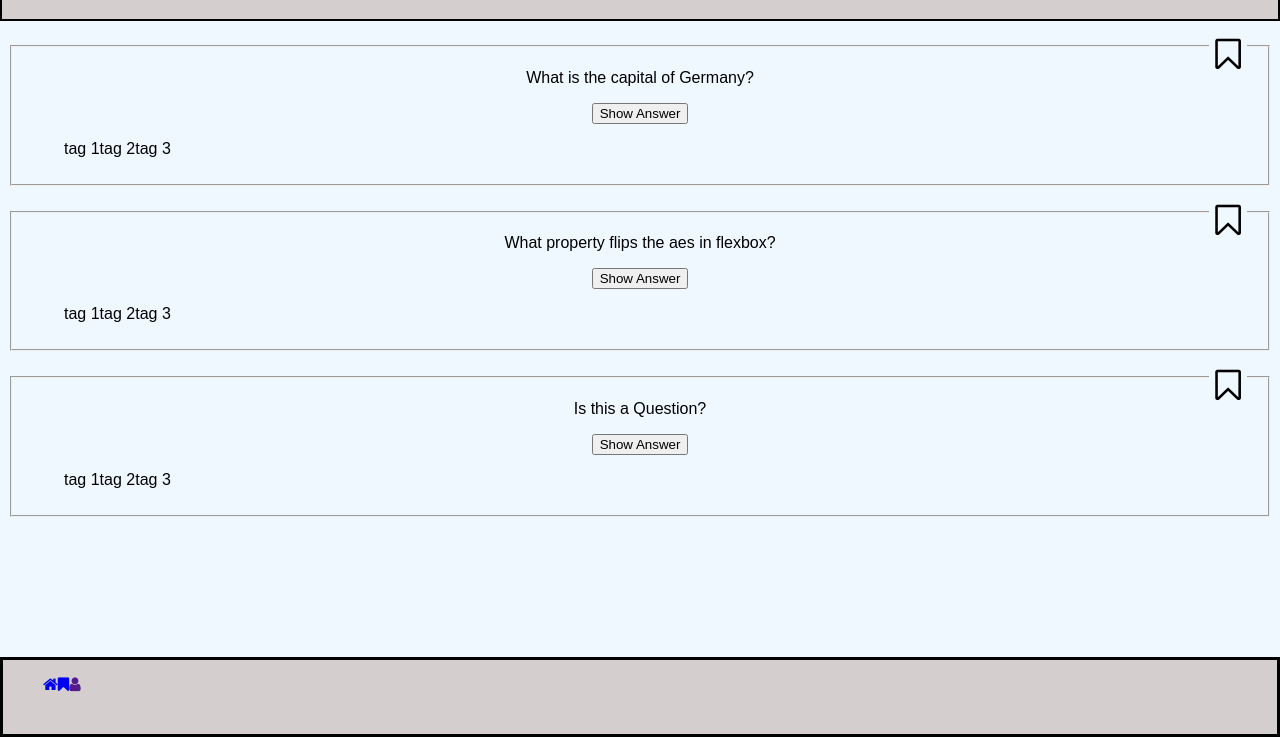
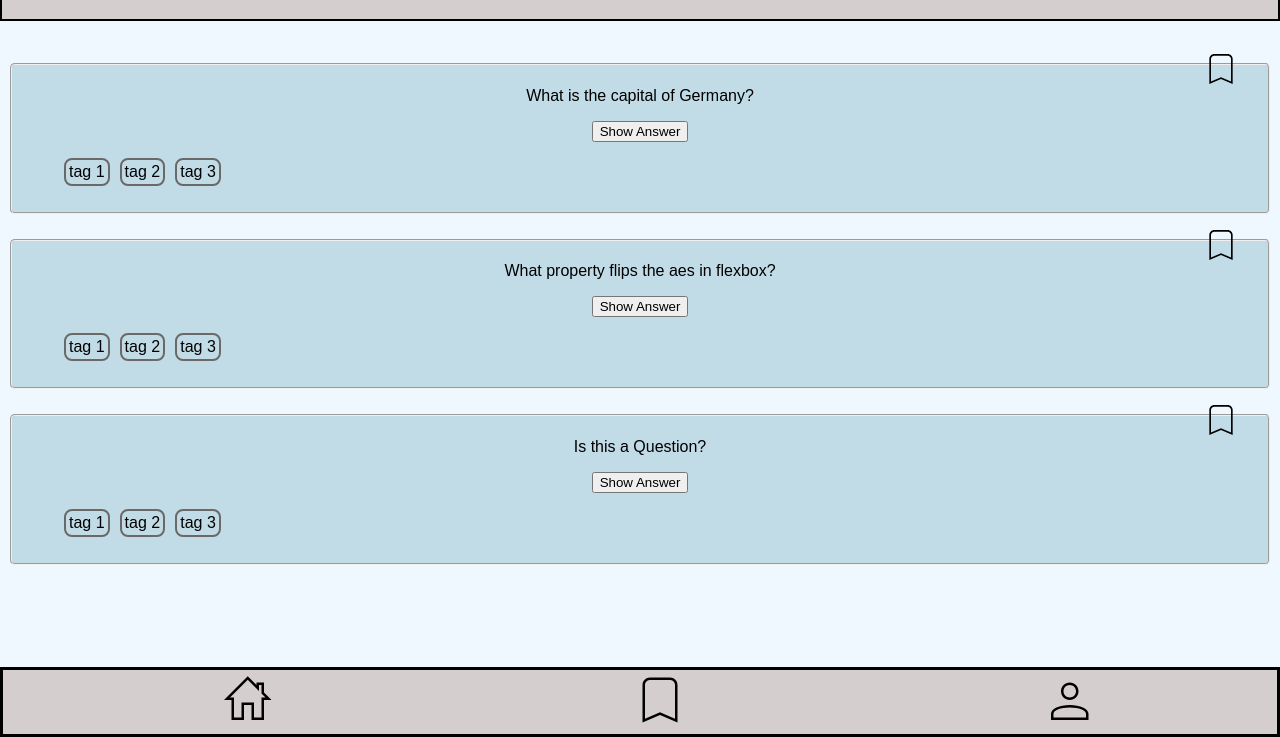
Before and after one commit to M-Bohmann/QuizApp, a plain HTML site: page bookmarks.html in a window 1280 px wide. Shown: the part 63-800 px from the top of the page. Drawn offline with Linux system fonts and the light colour scheme.

Commit message:
add hidden answers, styling

```diff
--- a/bookmarks.html
+++ b/bookmarks.html
@@ -6,9 +6,6 @@
     <meta name="viewport" content="width=device-width, initial-scale=1.0" />
     <title>Quiz App</title>
     <link rel="stylesheet" href="styles.css" />
-    <link
-      rel="stylesheet"
-      href="https://cdnjs.cloudflare.com/ajax/libs/font-awesome/4.7.0/css/font-awesome.min.css"
     />
   </head>
   <body>
@@ -19,11 +16,16 @@
       <section>
         <fieldset>
           <button class="bookmark">
-            <i class="fa fa-bookmark-o" style="font-size: 36px"></i>
+            <svg viewBox="0 0 24 24" height="1em" width="1em">
+              <title>bookmark</title>
+              <path
+                d="M8,3H16C17.66,3 19,4.34 19,6V21L12,18L5,21V6C5,4.34 6.34,3 8,3M8,4C6.9,4 6,4.9 6,6V19.5L12,16.94L18,19.5V6C18,4.9 17.1,4 16,4H8Z"
+              />
+            </svg>
           </button>
           <p>What is the capital of Germany?</p>
           <button>Show Answer</button>
-          <ul class="tags">
+          <ul class="tags-list">
             <li>tag 1</li>
             <li>tag 2</li>
             <li>tag 3</li>
@@ -33,11 +35,16 @@
       <section>
         <fieldset>
           <button class="bookmark">
-            <i class="fa fa-bookmark-o" style="font-size: 36px"></i>
+            <svg viewBox="0 0 24 24" height="1em" width="1em">
+              <title>bookmark</title>
+              <path
+                d="M8,3H16C17.66,3 19,4.34 19,6V21L12,18L5,21V6C5,4.34 6.34,3 8,3M8,4C6.9,4 6,4.9 6,6V19.5L12,16.94L18,19.5V6C18,4.9 17.1,4 16,4H8Z"
+              />
+            </svg>
           </button>
           <p>What property flips the aes in flexbox?</p>
           <button>Show Answer</button>
-          <ul class="tags">
+          <ul class="tags-list">
             <li>tag 1</li>
             <li>tag 2</li>
             <li>tag 3</li>
@@ -47,11 +54,16 @@
       <section>
         <fieldset>
           <button class="bookmark">
-            <i class="fa fa-bookmark-o" style="font-size: 36px"></i>
+            <svg viewBox="0 0 24 24" height="1em" width="1em">
+              <title>bookmark</title>
+              <path
+                d="M8,3H16C17.66,3 19,4.34 19,6V21L12,18L5,21V6C5,4.34 6.34,3 8,3M8,4C6.9,4 6,4.9 6,6V19.5L12,16.94L18,19.5V6C18,4.9 17.1,4 16,4H8Z"
+              />
+            </svg>
           </button>
           <p>Is this a Question?</p>
           <button>Show Answer</button>
-          <ul class="tags">
+          <ul class="tags-list">
             <li>tag 1</li>
             <li>tag 2</li>
             <li>tag 3</li>
@@ -61,15 +73,36 @@
     </main>
     <footer>
       <nav>
-        <ul class="footerList">
+        <ul class="footer-list">
           <li>
-            <a href="index.html"><i class="fa fa-home"></i></a>
+            <a href="index.html">
+              <svg viewBox="0 0 24 24" height="1em" width="1em">
+                <title>home</title>
+                <path
+                  d="M16,8.41L11.5,3.91L4.41,11H6V12L6,19H9V13H14V19H17V11H18.59L17,9.41V6H16V8.41M2,12L11.5,2.5L15,6V5H18V9L21,12H18V20H13V14H10V20H5V12H2Z"
+                />
+              </svg>
+            </a>
           </li>
           <li>
-            <a href="bookmarks.html"><i class="fa fa-bookmark"></i></a>
+            <a href="bookmarks.html">
+              <svg viewBox="0 0 24 24" height="1em" width="1em">
+                <title>bookmark</title>
+                <path
+                  d="M8,3H16C17.66,3 19,4.34 19,6V21L12,18L5,21V6C5,4.34 6.34,3 8,3M8,4C6.9,4 6,4.9 6,6V19.5L12,16.94L18,19.5V6C18,4.9 17.1,4 16,4H8Z"
+                />
+              </svg>
+            </a>
           </li>
           <li>
-            <a href=""><i class="fa fa-user"></i></a>
+            <a href="profile.html">
+              <svg viewBox="0 0 24 24" height="1em" width="1em">
+                <title>account</title>
+                <path
+                  d="M11.5,14C15.64,14 19,15.57 19,17.5V20H4V17.5C4,15.57 7.36,14 11.5,14M18,17.5C18,16.12 15.09,15 11.5,15C7.91,15 5,16.12 5,17.5V19H18V17.5M11.5,5C13.43,5 15,6.57 15,8.5C15,10.43 13.43,12 11.5,12C9.57,12 8,10.43 8,8.5C8,6.57 9.57,5 11.5,5M11.5,6C10.12,6 9,7.12 9,8.5C9,9.88 10.12,11 11.5,11C12.88,11 14,9.88 14,8.5C14,7.12 12.88,6 11.5,6Z"
+                />
+              </svg>
+            </a>
           </li>
         </ul>
       </nav>
--- a/styles.css
+++ b/styles.css
@@ -12,11 +12,12 @@ header {
   left: 0;
   justify-content: center;
   background-color: rgb(212, 206, 206);
+  z-index: 2;
 }
 
 main {
-  padding-top: 100px;
-  padding-bottom: 100px;
+  margin-top: 100px;
+  margin-bottom: 100px;
 }
 
 body {
@@ -29,17 +30,24 @@ section {
   text-align: center;
   position: relative;
 }
+fieldset {
+  background-color: rgb(193, 220, 230);
+  border-radius: 5px;
+}
 .bookmark {
   position: absolute;
-  top: -10px;
+  top: -15px;
   right: 25px;
-  background-color: aliceblue;
+  background-color: transparent;
   border: none;
 }
-
-.tags-list > li {
+.tags-list {
+  list-style-type: none;
+  display: flex;
+}
+.tags-list li {
   margin-right: 10px;
-  border: 2px solid;
+  border: 2px solid rgb(107, 104, 104);
   padding: 3px;
   border-radius: 8px;
 }
@@ -50,16 +58,28 @@ footer {
   width: 100%;
   bottom: 0;
   left: 0;
-  height: 80px;
-  display: flex;
+  right: 0;
   background-color: rgb(212, 206, 206);
 }
-ul {
+
+.footer-list {
+  margin-top: 0;
+  margin-bottom: 0;
+  display: flex;
   list-style-type: none;
-  display: flex;
-  flex-direction: row;
+  justify-content: space-around;
 }
+
+.bookmark svg {
+  font-size: 40px;
+}
+
 footer svg {
-  width: 24px;
-  height: 24px;
+  font-size: 60px;
 }
+
+.answer-button {
+  padding: 6px;
+  margin: 20px;
+  border-radius: 4px;
+}
```
Also changed, not shown: index.html (+29 -11 lines), profile.html (+3 -3 lines).
